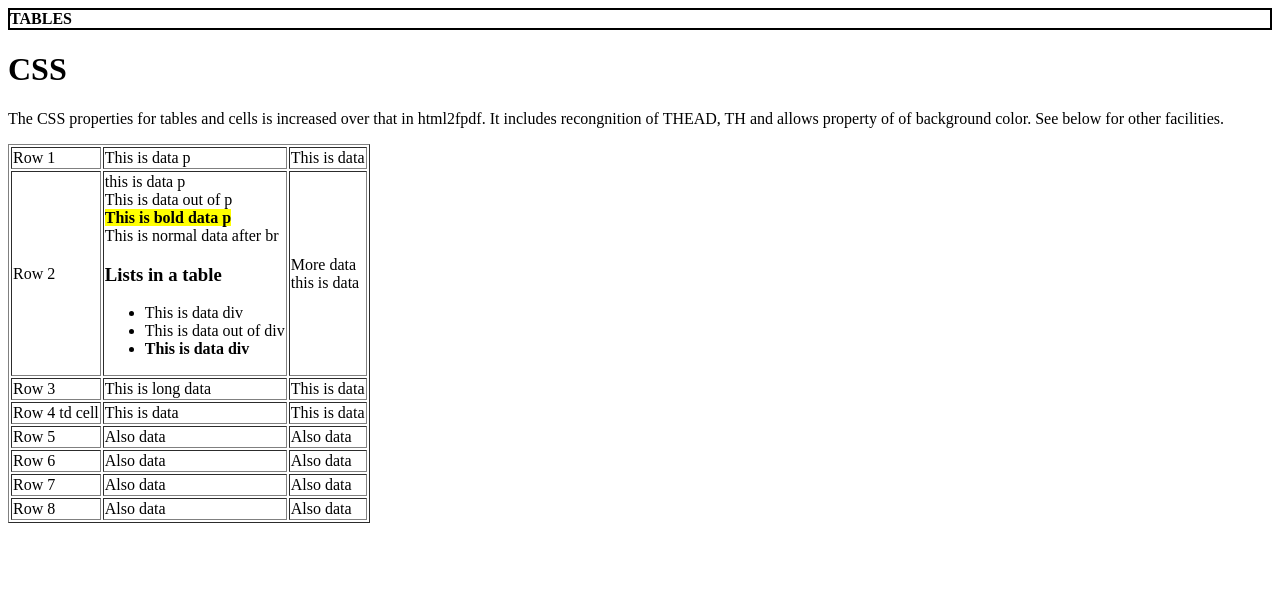
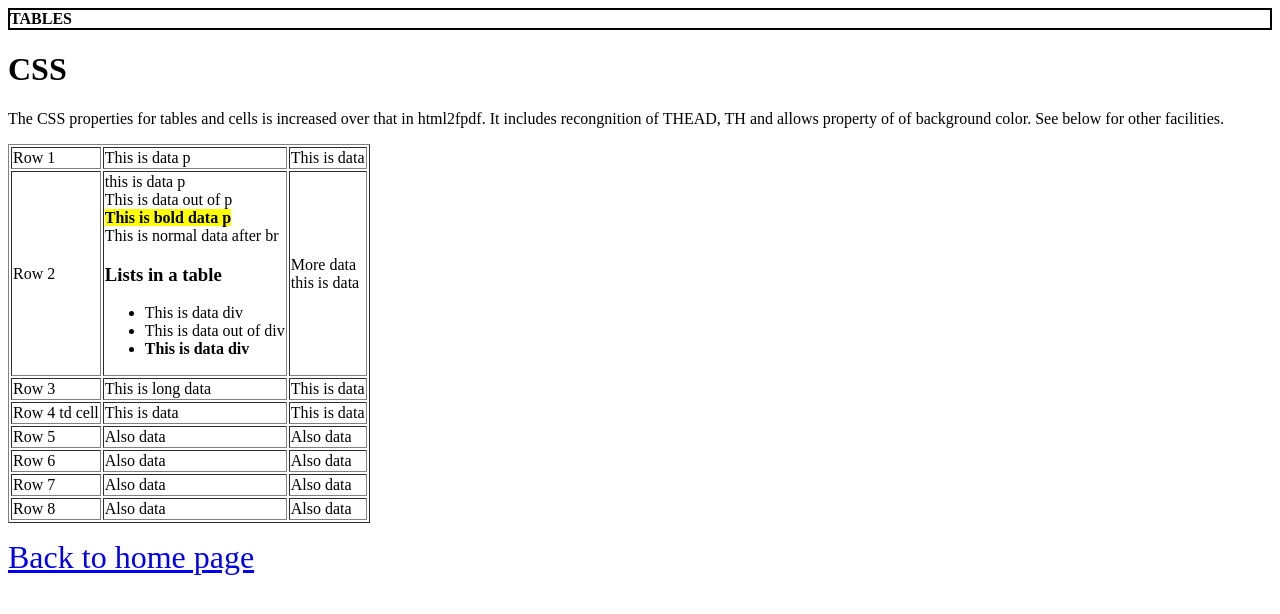
Before and after one commit to aairakhan-20/test-of-html, a plain HTML site: page test table 4.html in a window 1280 px wide. Drawn offline with Linux system fonts and the light colour scheme.

Commit message:
Update test table 4.html file

```diff
--- a/test table 4.html
+++ b/test table 4.html
@@ -31,5 +31,7 @@
 <td>Row 8</td> <td>Also data</td> <td>Also data</td>
 </tr>
 </table>
+  <p><font size=6 face="Jokerman"><a href="index.html">Back to home page</a></p>
+
 </body>
 </html>
```
